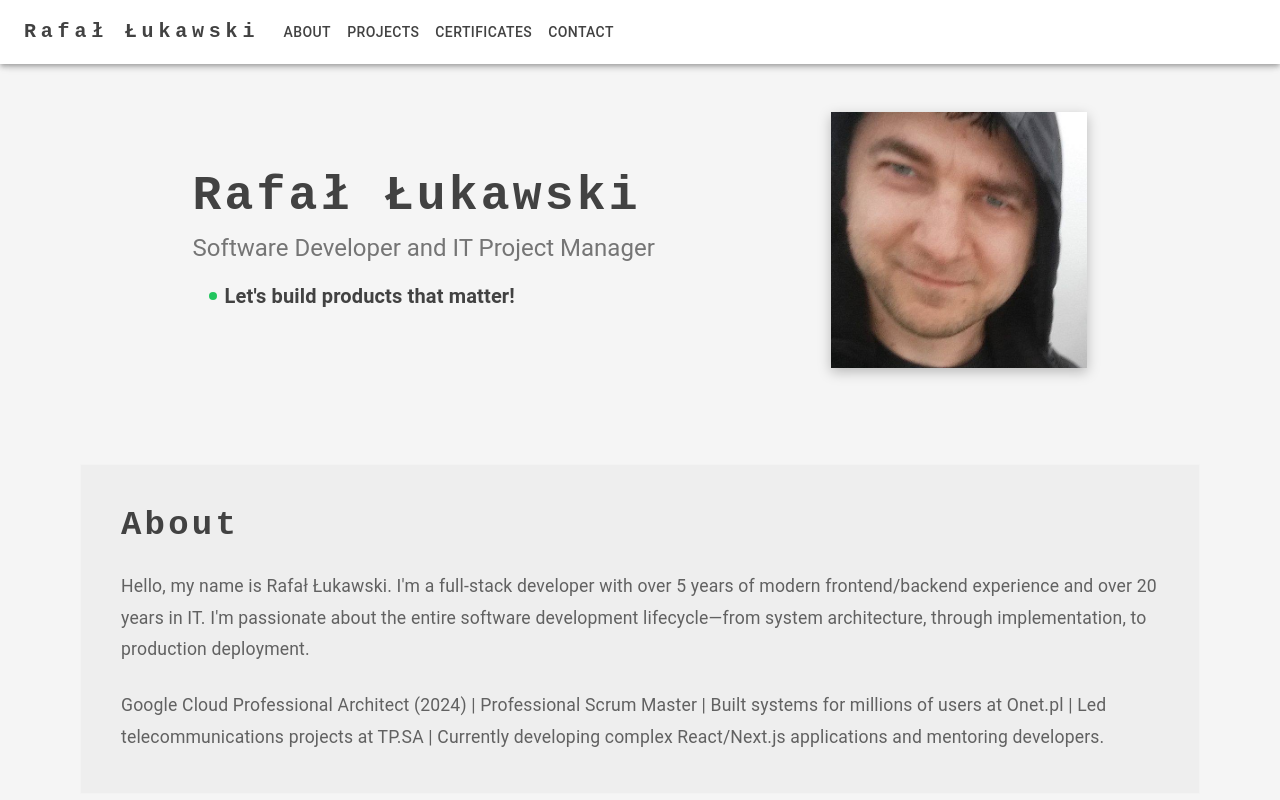
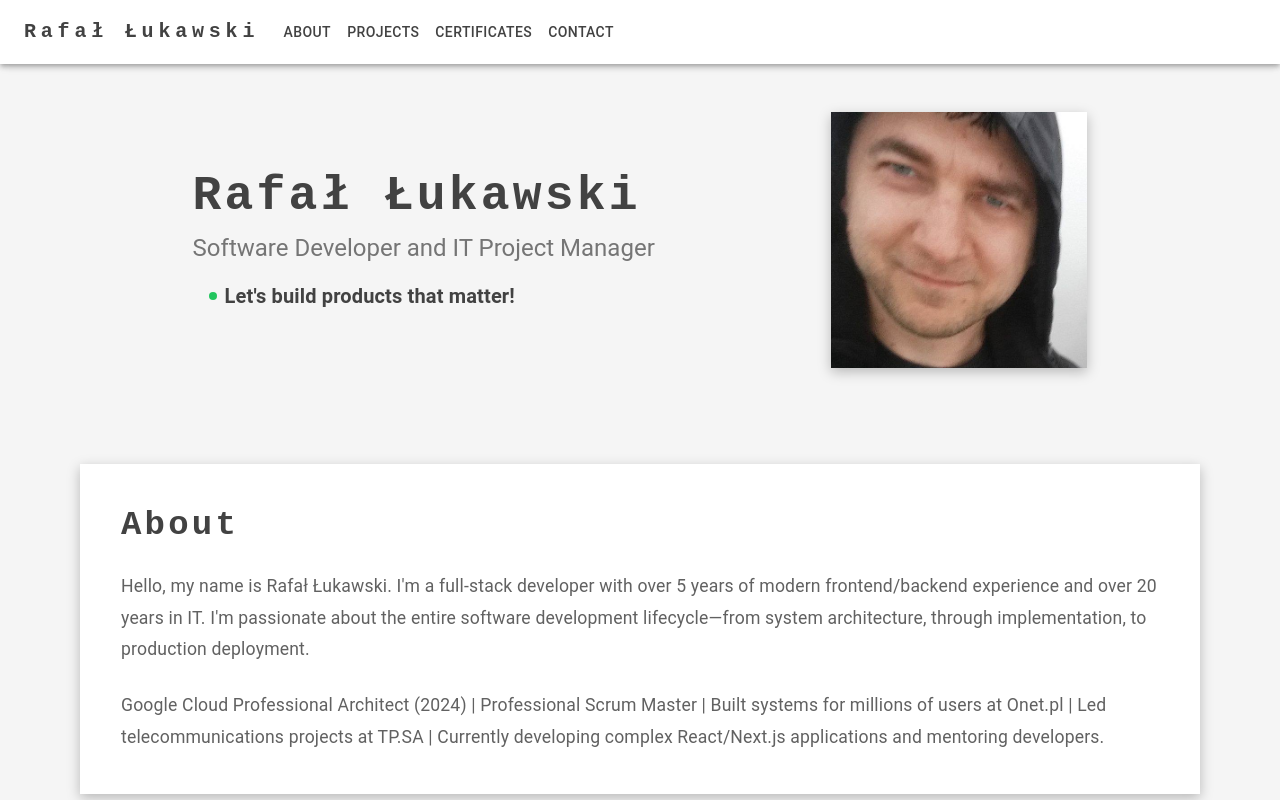
Before and after one commit to rlukawski/personal-website-2, a Next.js app: page / in a window 1280 px wide. Shown: the top 800 px of the page. Built offline with nearby package versions, Linux system fonts and the light colour scheme; what @mui/material-nextjs would draw is missing.

Commit message:
Update About Section

```diff
--- a/src/app/page.tsx
+++ b/src/app/page.tsx
@@ -287,10 +287,11 @@ function AboutSection() {
       <Container maxWidth="xl">
         <Box
           sx={{
-            backgroundColor: grey[200],
+            backgroundColor: 'white',
             border: `1px solid rgba(255, 255, 255, 0.3)`,
             p: { xs: 3, md: 5 },
-            transition: "all 0.3s ease",
+            transition: `all ${TRANSITION_TIMEOUT}ms ease`,
+            boxShadow: "0 4px 12px rgba(0, 0, 0, 0.25)",
             "&:hover": {
               boxShadow: "0 12px 40px 0 rgba(31, 38, 135, 0.2)",
             },
```
